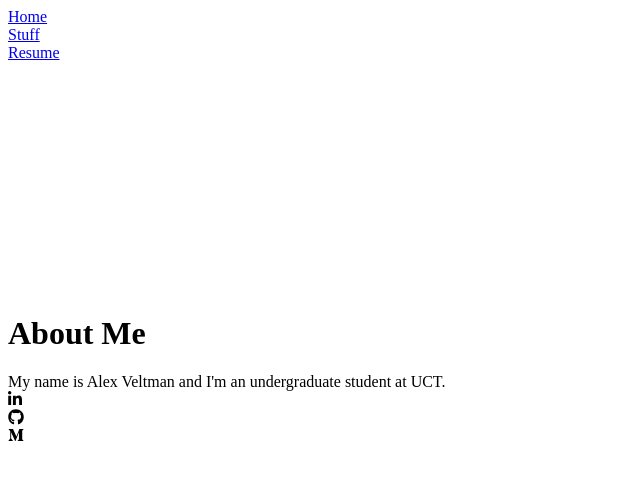
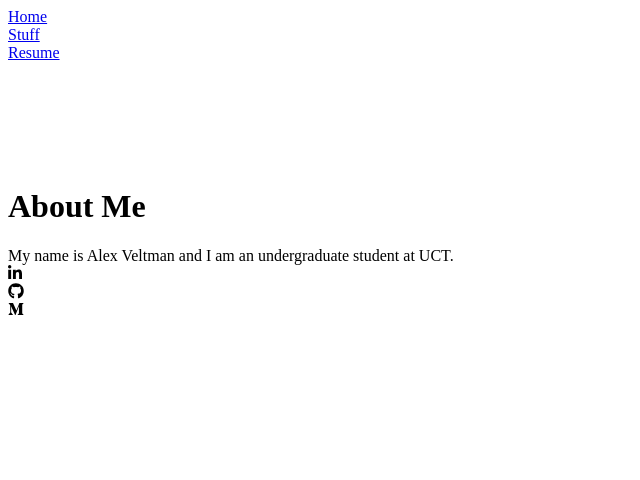
Before and after one commit to codecalec/PersonalWebsiteReact, a React app: page / in a window 1280 px wide. Shown: the top 480 px of the page, without its empty margins (0-640 px from the left). Built offline with nearby package versions, Linux system fonts and the light colour scheme; the HTML template or start-up script is replaced by a standard one.

Commit message:
Stupid mistakes were made

```diff
--- a/react-client/src/Components/HomePage.jsx
+++ b/react-client/src/Components/HomePage.jsx
@@ -3,11 +3,11 @@ import React, { Component } from "react";
 class HomePage extends Component {
   render() {
     return (
-      <div className="section content" style={{ marginTop: "20%" }}>
+      <div className="section content" style={{ marginTop: "10%" }}>
         <div className="container">
           <h1>About Me</h1>
           <text>
-            My name is Alex Veltman and I'm an undergraduate student at UCT.
+            My name is Alex Veltman and I am an undergraduate student at UCT.
           </text>
         </div>
       </div>
--- a/webpack.config.js
+++ b/webpack.config.js
@@ -15,7 +15,8 @@ module.exports = {
     extensions: [".js", ".jsx", ".json", ".css", ".pdf"]
   },
   externals: {
-    "mdsource": "'https://alexveltmanpersonalwebsite.s3.eu-west-2.amazonaws.com/markdown/resume.md'"
+    mdsource:
+      "'https://alexveltmanpersonalwebsite.s3.eu-west-2.amazonaws.com/markdown/resume.md'"
   },
   module: {
     rules: [
```
Also changed, not shown: react-client/src/Components/ResumePage.jsx (+5 -2 lines), 1 other file (tests, documents, lock files or other folders).
